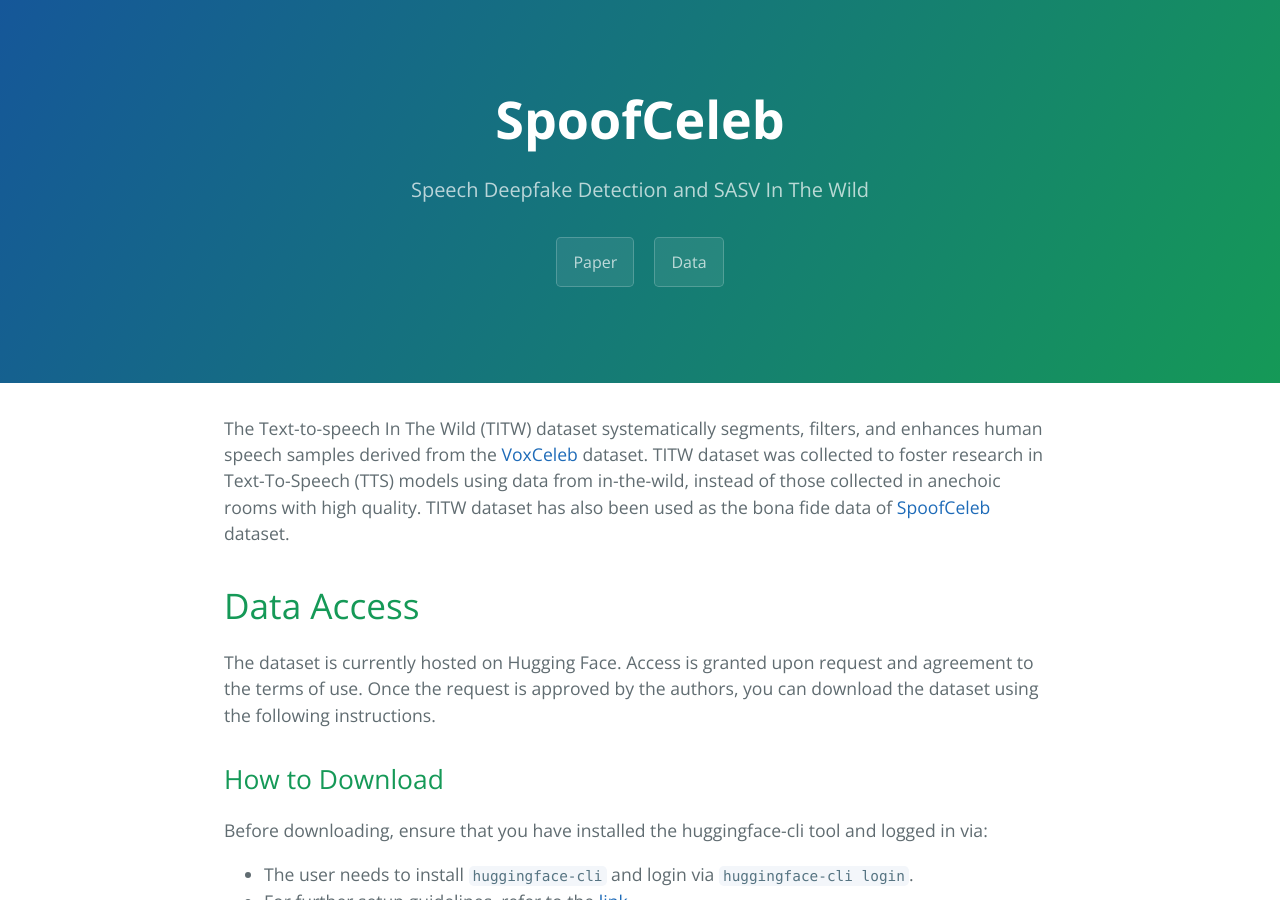
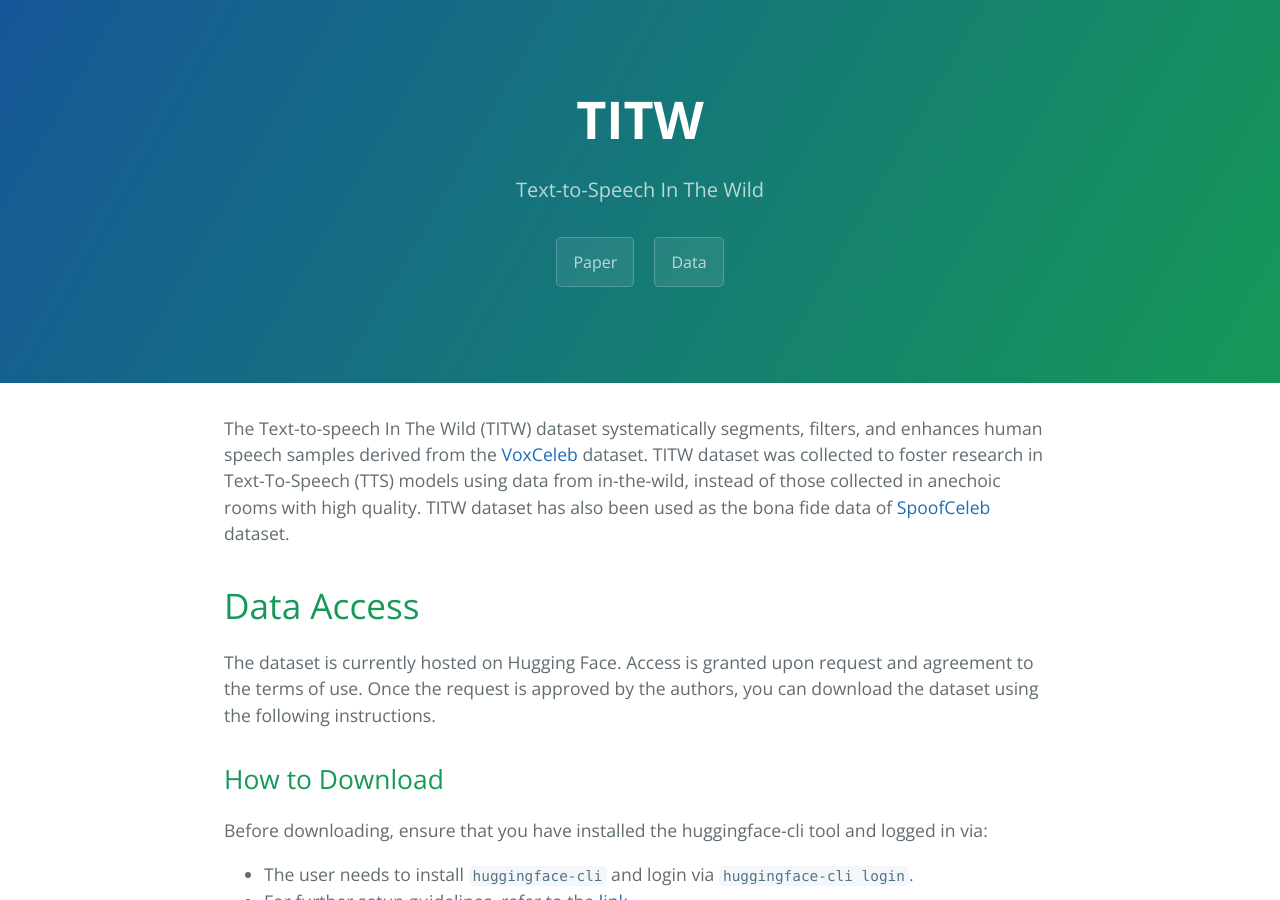
Before and after one commit to Jungjee/titw, a Jekyll site: the page built from index.md, in a window 1280 px wide and 900 px high. Built offline with Jekyll 4.4.1, drawn with Linux system fonts in a browser that asks for light colours.

Commit message:
update title

```diff
--- a/_config.yml
+++ b/_config.yml
@@ -1,5 +1,5 @@
-title: SpoofCeleb
-description: Speech Deepfake Detection and SASV In The Wild
+title: TITW
+description: Text-to-Speech In The Wild
 show_downloads: true
 google_analytics:
 theme: jekyll-theme-cayman
```
